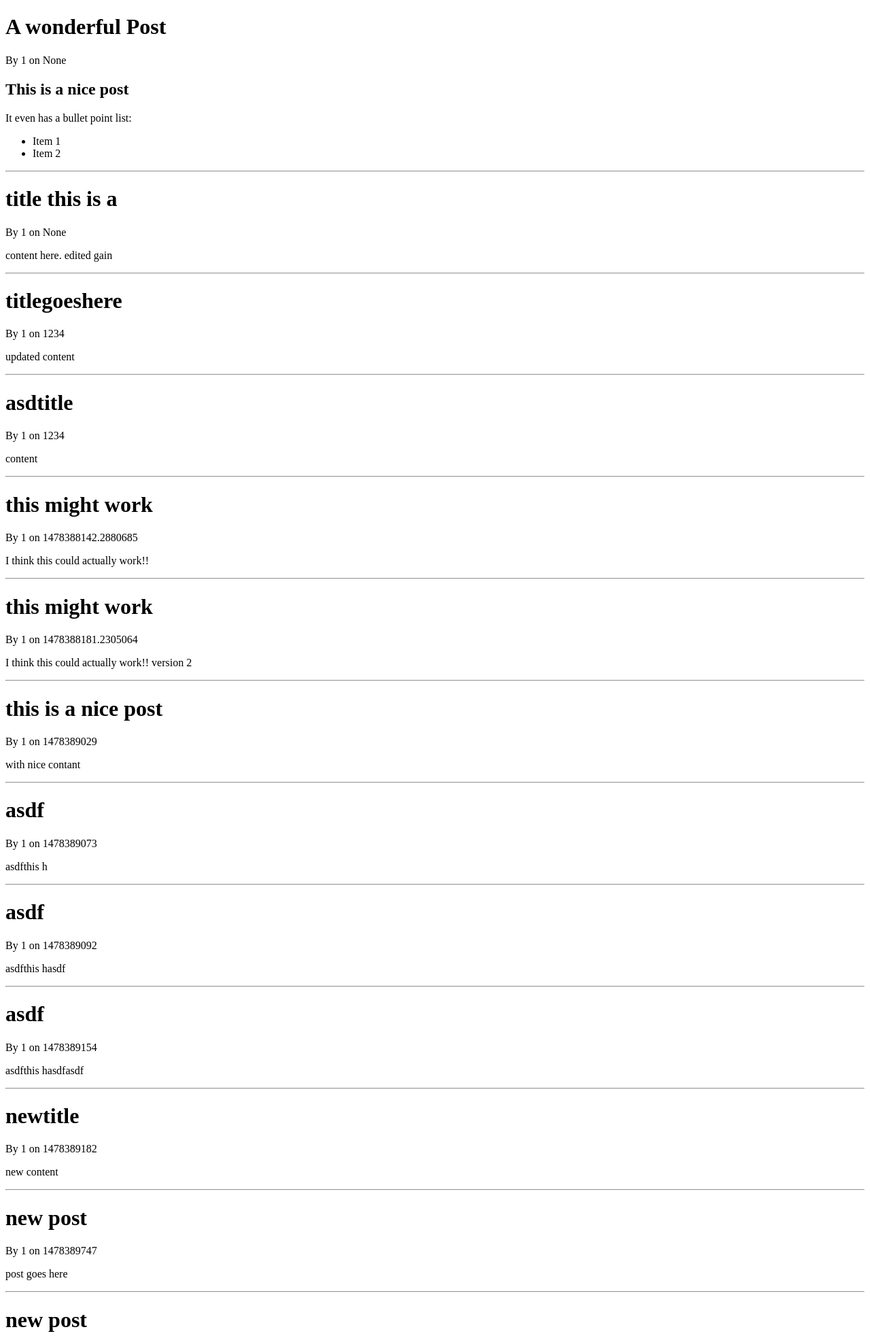
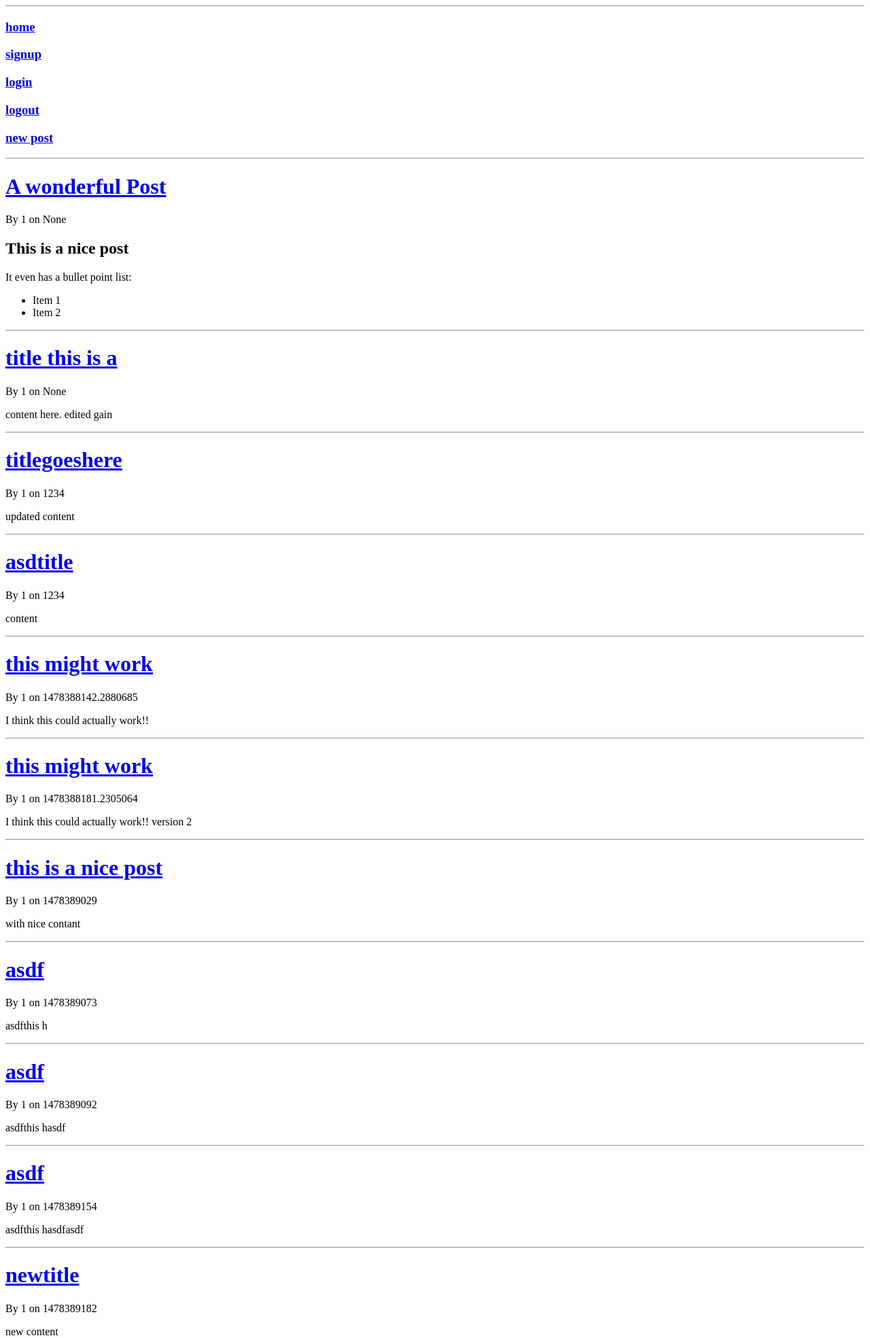
Before and after one commit to def-mycroft/kdd-web-blog, a Flask app: page /post/ in a window 1280 px wide. Shown: the top 1968 px of the page at 68% size. Run offline with Flask 2, Linux system fonts and the light colour scheme; data comes from the database, SQL or seed files in the repository; both versions use the stored data as it was after the commit.

Commit message:
adding basic directory

```diff
--- a/main.py
+++ b/main.py
@@ -5,6 +5,7 @@ from session_handler import session_handler
 
 app = Flask(__name__)
 app.secret_key = "topsecret"
+
 
 app.register_blueprint(user, url_prefix='/user')
 app.register_blueprint(session_handler, url_prefix='/session')
--- a/templates/base.html
+++ b/templates/base.html
@@ -6,6 +6,25 @@
         <title>{% block title %}{% endblock %}</title>
     </head>
     <body>
+        <hr>
+        <div>
+            <h3>
+                <a href="/post">home</a>
+            </h3>
+            <h3>
+                <a href="/user/signup">signup</a>
+            </h3>
+            <h3>
+                <a href="/session/login">login</a>
+            </h3>
+            <h3>
+                <a href="/session/logout">logout</a>
+            </h3>
+            <h3>
+                <a href="/post/new">new post</a>
+            </h3>
+        </div>
+        <hr>
         {% block body %}{% endblock %}
     </body>
 </html>
--- a/templates/index.html
+++ b/templates/index.html
@@ -2,7 +2,9 @@
 {% block title %}Welcome!!{% endblock %}
 {% block body %}
     {% for post in posts %}
-        <h1>{{ post.title }}</h1>
+        <h1>
+            <a href="/post/{{ post.id }}">{{ post.title }}</a>
+        </h1>
         <div>By {{ post.author_id }} on {{ post.date_created }}</div>
         <p>{{ post.content | safe }}</p>
         <hr>
```
Also changed, not shown: database.db, post.py (line endings or trailing spaces).
